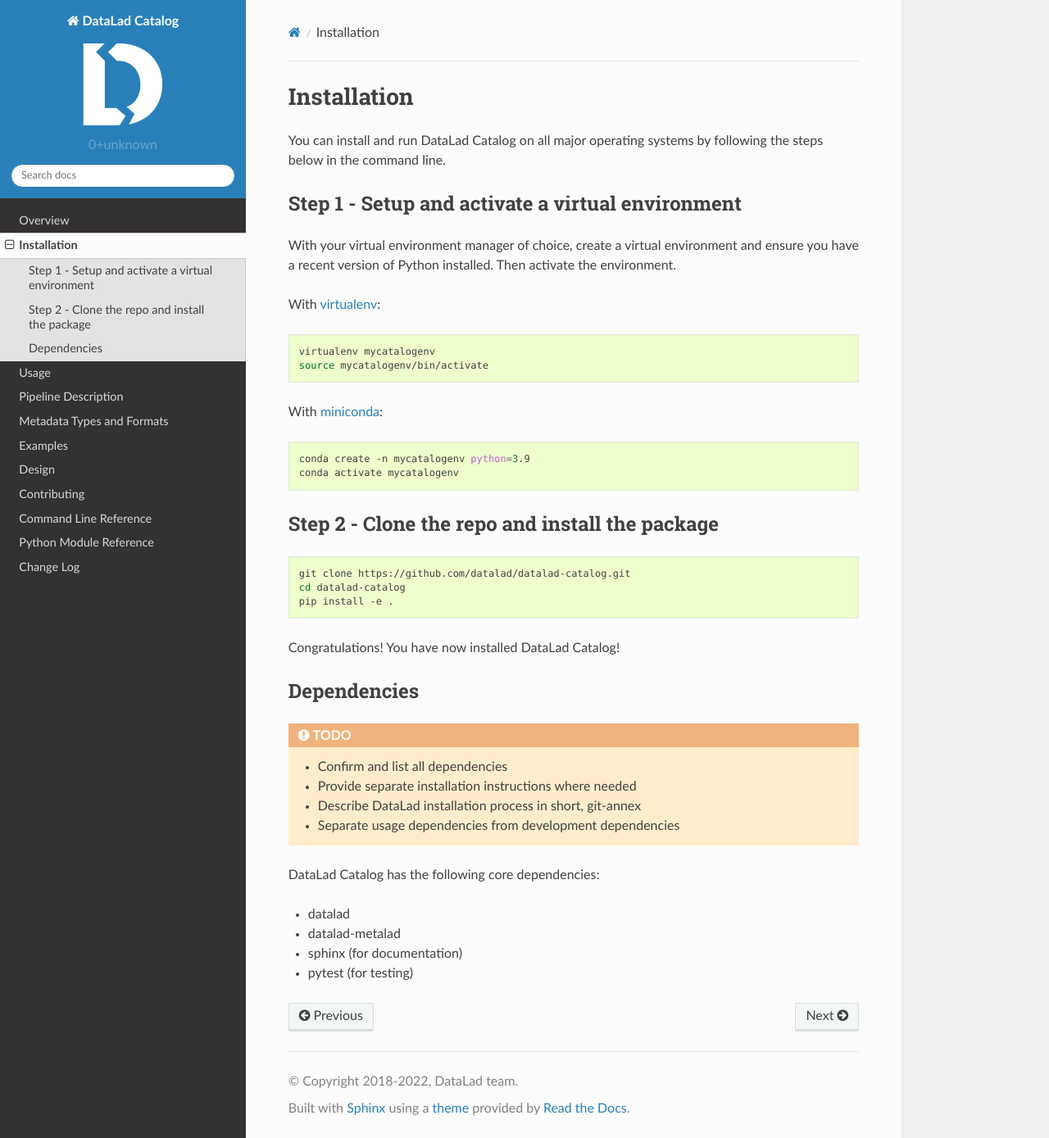
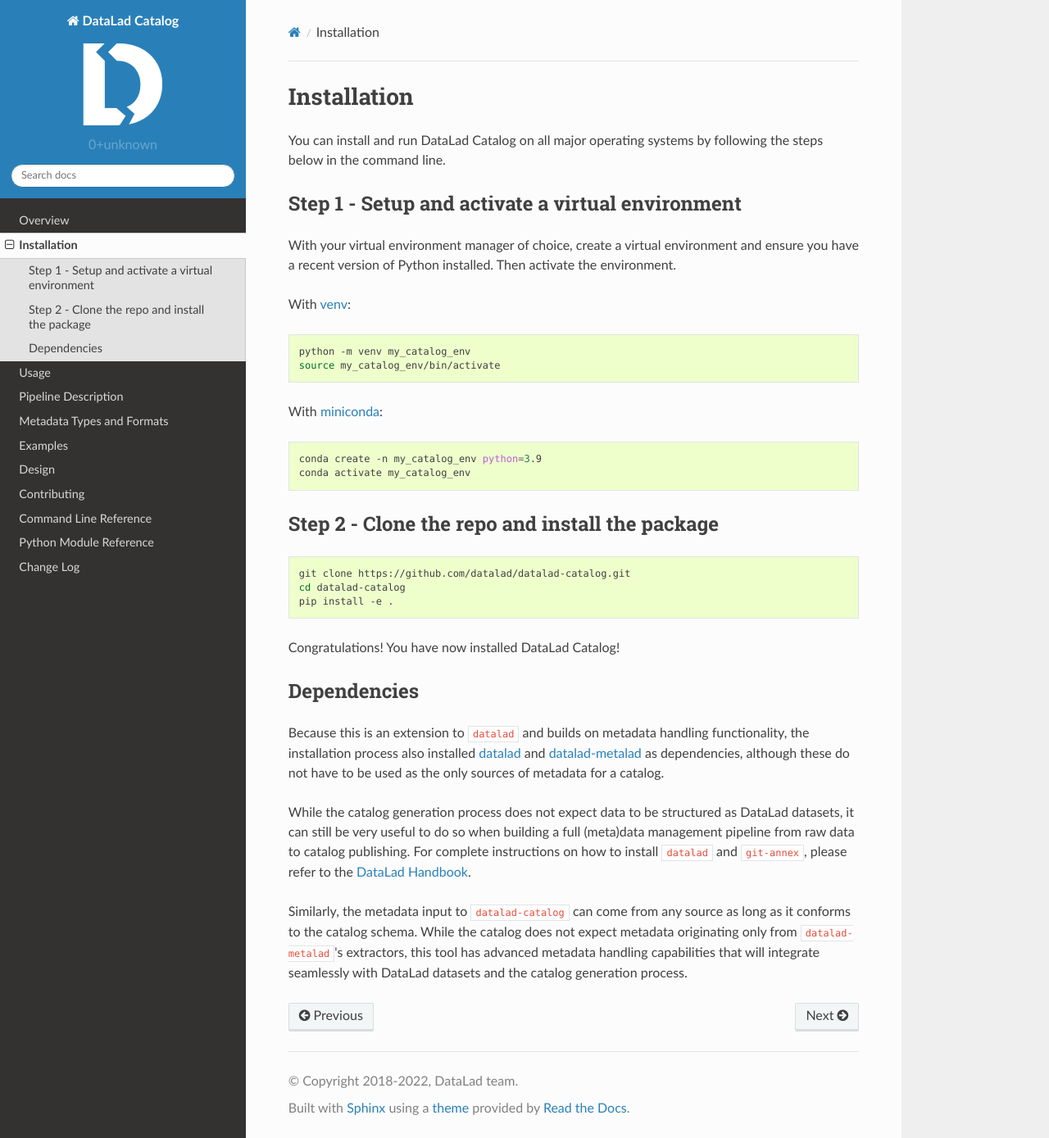
Before and after one commit to datalad/datalad-catalog, a Sphinx documentation site: the page built from docs/source/installation.rst, in a window 1280 px wide and 1389 px high. Shown: the whole window at 82% size. Built offline with Sphinx 7.4.7 and the Read the Docs theme 2.0.0, drawn with Linux system fonts in a browser that asks for light colours; pages that are not in the unit, such as notebooks, are missing from menus.

Commit message:
DOC: update installation instructions

```diff
--- a/docs/source/installation.rst
+++ b/docs/source/installation.rst
@@ -12,20 +12,20 @@ environment and ensure you have a recent version of Python installed.
 Then activate the environment.
 
 
-With `virtualenv`_:
+With `venv`_:
 
 .. code-block:: bash
 
-    virtualenv mycatalogenv
-    source mycatalogenv/bin/activate
+    python -m venv my_catalog_env
+    source my_catalog_env/bin/activate
 
 
 With `miniconda`_:
 
 .. code-block:: bash
 
-    conda create -n mycatalogenv python=3.9
-    conda activate mycatalogenv
+    conda create -n my_catalog_env python=3.9
+    conda activate my_catalog_env
 
 
 Step 2 - Clone the repo and install the package
@@ -43,19 +43,25 @@ Congratulations! You have now installed DataLad Catalog!
 Dependencies
 ============
 
-.. admonition:: TODO
+Because this is an extension to ``datalad`` and builds on metadata handling
+functionality, the installation process also installed `datalad`_ and
+`datalad-metalad`_ as dependencies, although these do not have to be used as the
+only sources of metadata for a catalog.
 
-    - Confirm and list all dependencies
-    - Provide separate installation instructions where needed
-    - Describe DataLad installation process in short, git-annex
-    - Separate usage dependencies from development dependencies
+While the catalog generation process does not expect data to be structured as
+DataLad datasets, it can still be very useful to do so when building a full
+(meta)data management pipeline from raw data to catalog publishing. For complete
+instructions on how to install ``datalad`` and ``git-annex``, please refer to the
+`DataLad Handbook`_.
 
-DataLad Catalog has the following core dependencies:
+Similarly, the metadata input to ``datalad-catalog`` can come from any source as
+long as it conforms to the catalog schema. While the catalog does not expect
+metadata originating only from ``datalad-metalad``'s extractors, this tool has
+advanced metadata handling capabilities that will integrate seamlessly with
+DataLad datasets and the catalog generation process.
 
-- datalad
-- datalad-metalad
-- sphinx (for documentation)
-- pytest (for testing)
-
-.. _virtualenv: https://github.com/pypa/virtualenv
+.. _venv: https://github.com/pypa/virtualenv
 .. _miniconda: https://docs.conda.io/en/latest/miniconda.html
+.. _datalad: https://github.com/datalad/datalad
+.. _datalad-metalad: https://github.com/datalad/datalad-metalad
+.. _DataLad Handbook: https://handbook.datalad.org/en/latest/intro/installation.html
```
